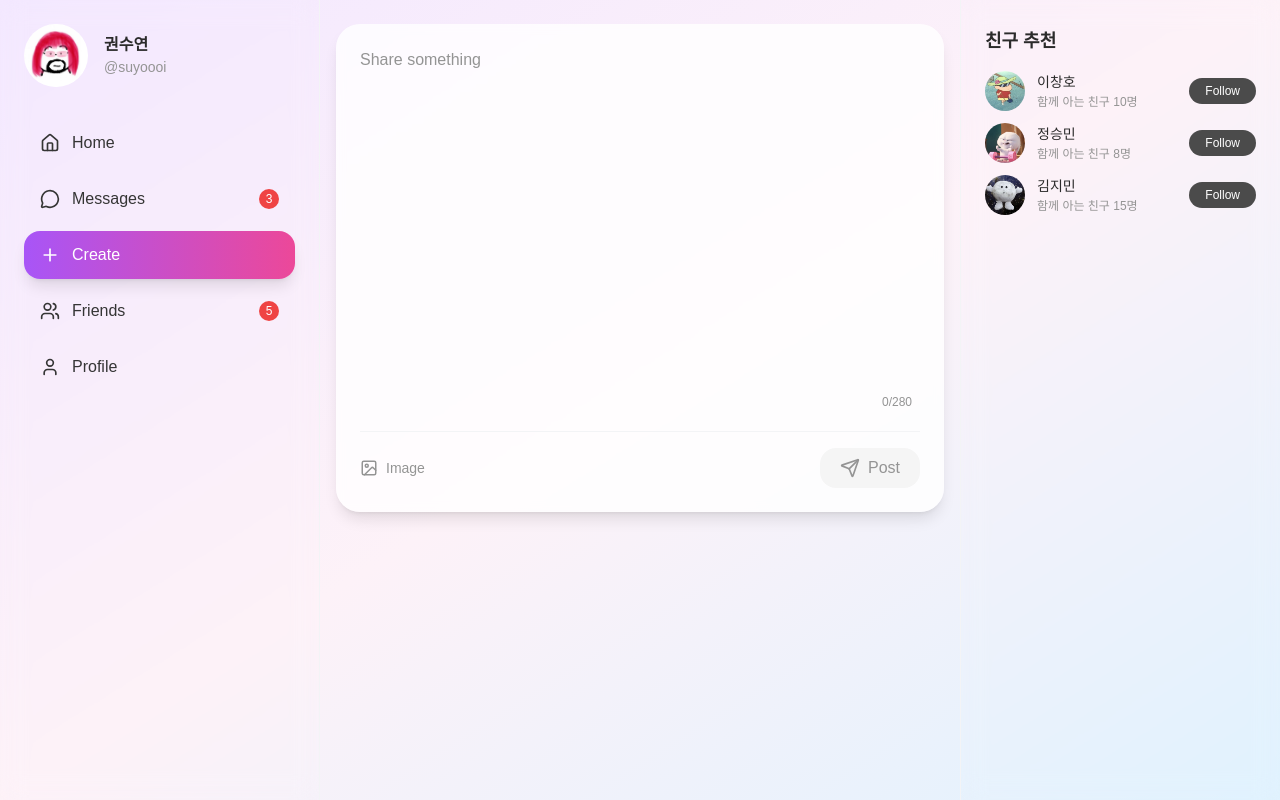
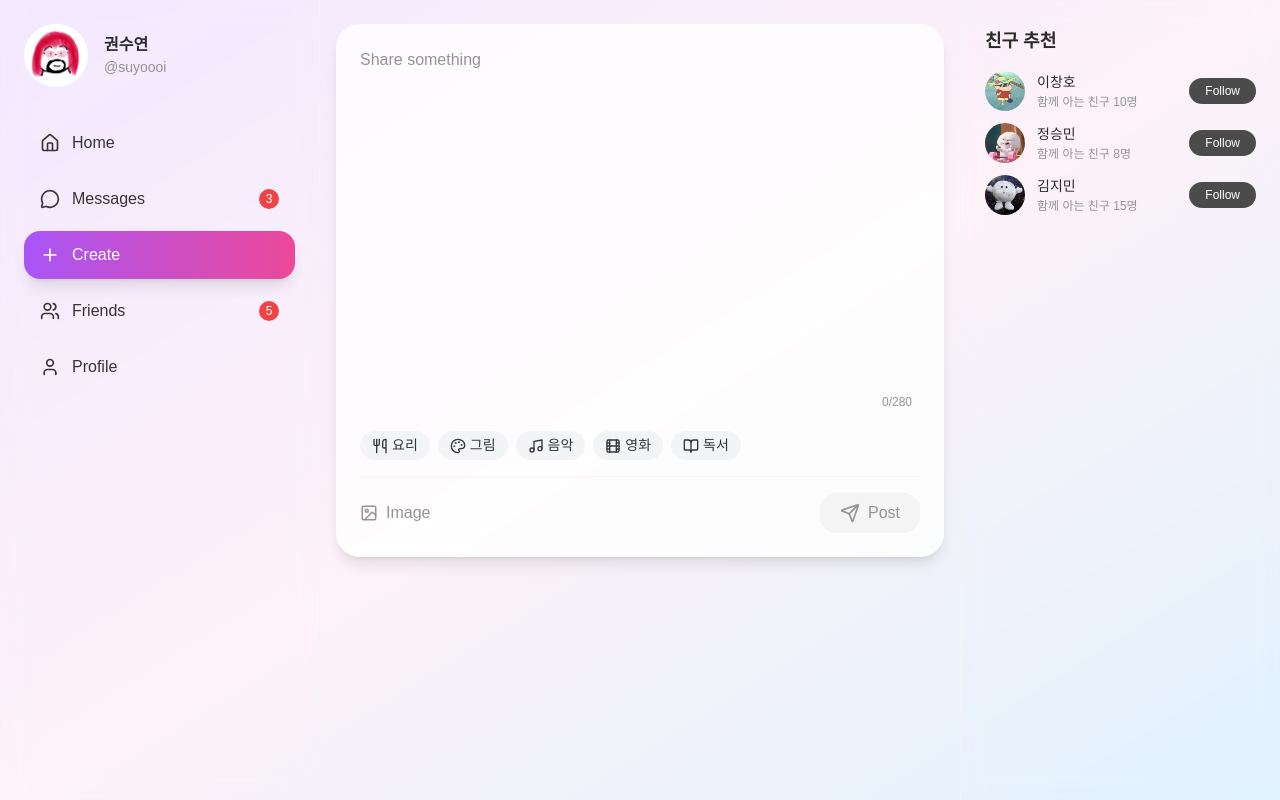
Before and after one commit to yeoniii20/social-media, a Next.js app: page /create in a window 1280 px wide. Built offline with nearby package versions, Linux system fonts and the light colour scheme.

Commit message:
feat: Add category

```diff
--- a/app/components/card/createPostCard.tsx
+++ b/app/components/card/createPostCard.tsx
@@ -1,8 +1,11 @@
+'use client';
+
 import React, { useState, ChangeEvent } from 'react';
 import { Image as ImageIcon, Send, X } from 'lucide-react';
 import Image from 'next/image';
-import { createPost } from '@/app/api/post';
 import { CreatePostData } from '@/app/types/post';
+import { usePostStore } from '@/app/store/usePostStore';
+import { mockCategories, mockCategoriesIcons } from '@/app/data/mock/category';
 
 const MAX_CHAR = 280;
 const MAX_IMAGES = 4;
@@ -12,6 +15,9 @@ const CreatePostCard = () => {
   const [images, setImages] = useState<File[]>([]);
   const [loading, setLoading] = useState<boolean>(false);
   const [mode, setMode] = useState<boolean>(false);
+  const [selectedCategory, setSelectedCategory] = useState<number>(0);
+
+  const addPost = usePostStore((state) => state.addPost);
 
   // 제출 핸들러
   const handleSubmit = async (e: React.FormEvent) => {
@@ -25,15 +31,15 @@ const CreatePostCard = () => {
       const postData: CreatePostData = {
         content: postContent,
         images: imageUrls,
-        category: 0,
+        category: selectedCategory || 0,
       };
 
-      const newPost = await createPost(postData);
-      console.log('Created new post:', newPost);
+      addPost(postData);
 
       // 제출 후 초기화
       setPostContent('');
       setImages([]);
+      setSelectedCategory(0);
     } catch (error) {
       console.error('Failed to create post:', error);
     } finally {
@@ -79,6 +85,25 @@ const CreatePostCard = () => {
           </div>
         </div>
 
+        {/* 카테고리 선택 */}
+        <div className='mt-4 flex flex-wrap gap-2'>
+          {mockCategories.map((cat) => {
+            const Icon = mockCategoriesIcons[cat.name];
+            const isSelected = selectedCategory === cat.id;
+            return (
+              <button
+                type='button'
+                key={cat.id}
+                onClick={() => setSelectedCategory(cat.id)}
+                className={`flex items-center gap-1 rounded-full px-3 py-1 text-12m text-text-secondary transition md:text-14m ${isSelected ? `${cat.color} ring-2 ${cat.activeColor}` : 'bg-gray-100 hover:bg-gray-200'}`}
+              >
+                {Icon && <Icon size={16} />}
+                <span>{cat.name}</span>
+              </button>
+            );
+          })}
+        </div>
+
         {/* 첨부 이미지 미리보기 */}
         {images.length > 0 && (
           <div className='mt-4 grid grid-cols-4 gap-2'>
@@ -120,7 +145,7 @@ const CreatePostCard = () => {
               }`}
             >
               <ImageIcon size={18} />
-              <span className='md:texcreatt-16m text-14m'>Image</span>
+              <span className='text-14m md:text-16m'>Image</span>
               <input
                 type='file'
                 accept='image/*'
--- a/app/components/card/postCard.tsx
+++ b/app/components/card/postCard.tsx
@@ -98,7 +98,7 @@ const PostCard = ({ post }: PostCardProps) => {
           </div>
         </div>
         {/* 카테고리 */}
-        {/* <div>
+        <div>
           {(() => {
             const category = mockCategories.find(
               (c) => c.name === post.categoryName,
@@ -119,7 +119,7 @@ const PostCard = ({ post }: PostCardProps) => {
               </div>
             );
           })()}
-        </div> */}
+        </div>
       </div>
 
       {/* Content */}
--- a/app/data/mock/category.ts
+++ b/app/data/mock/category.ts
@@ -1,4 +1,11 @@
-import { Music, Palette, BookOpen, Film, Utensils } from 'lucide-react';
+import {
+  Music,
+  Palette,
+  BookOpen,
+  Film,
+  Utensils,
+  LucideProps,
+} from 'lucide-react';
 
 export const mockCategories = [
   {
@@ -33,7 +40,12 @@ export const mockCategories = [
   },
 ];
 
-export const mockCategoriesIcons = {
+export const mockCategoriesIcons: Record<
+  string,
+  React.ForwardRefExoticComponent<
+    Omit<LucideProps, 'ref'> & React.RefAttributes<SVGSVGElement>
+  >
+> = {
   요리: Utensils,
   그림: Palette,
   음악: Music,
```
